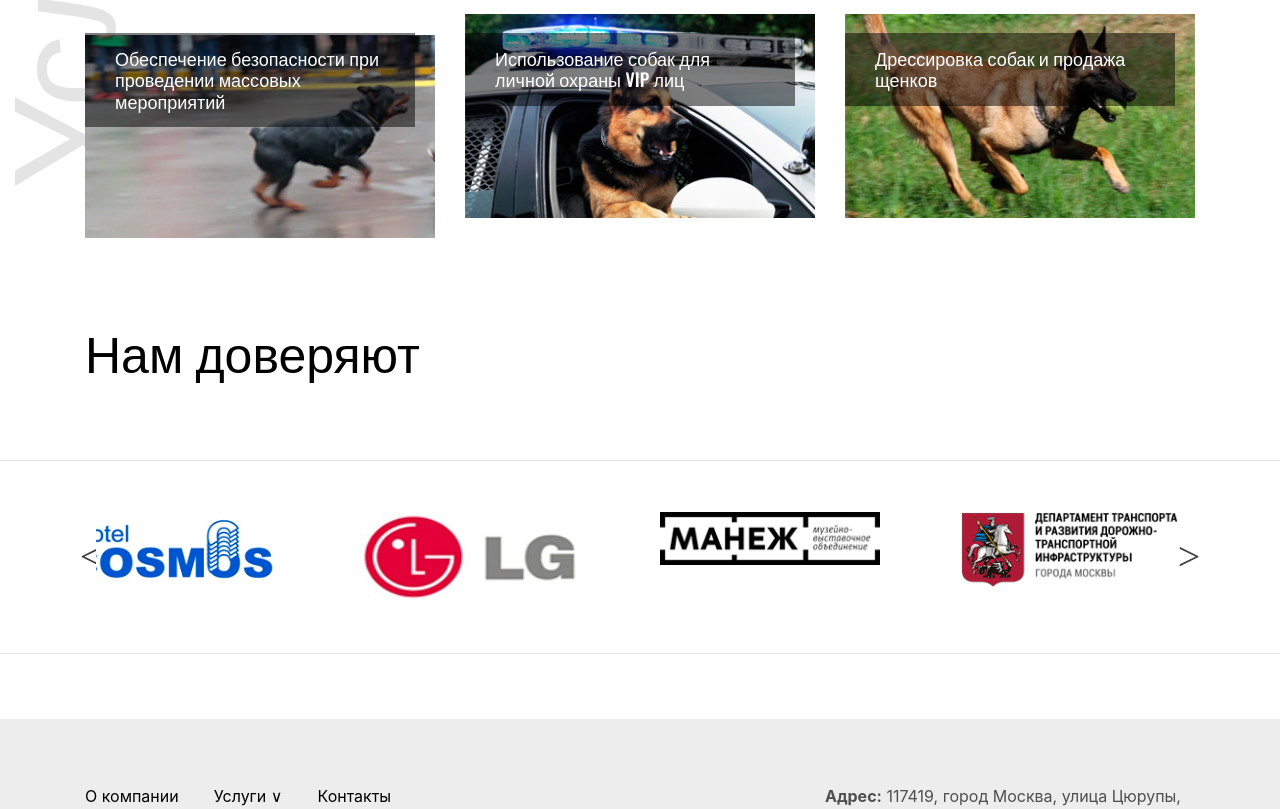
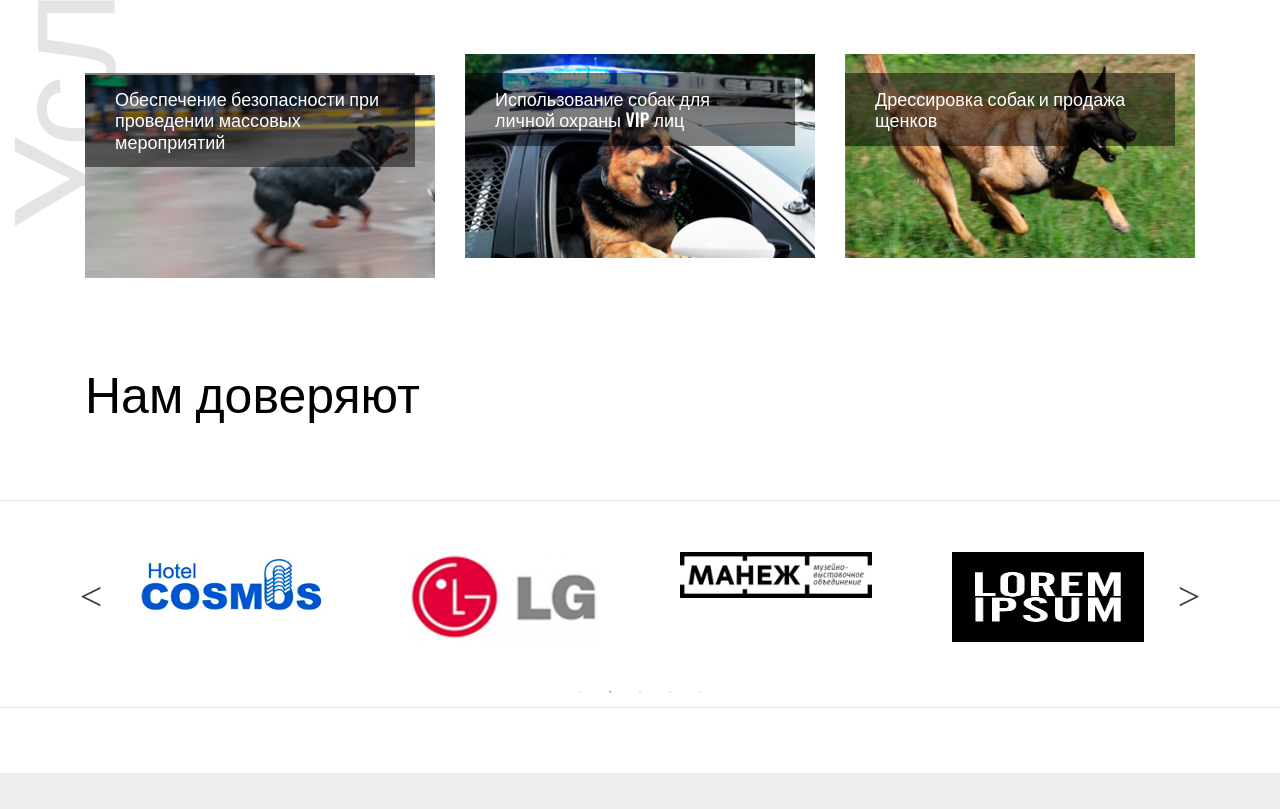
Before and after one commit to abramsea/regul, a plain HTML site: page index.html in a window 1280 px wide. Shown: the part 2610-3419 px from the top of the page. Drawn offline with nearby package versions, Linux system fonts and the light colour scheme; a web font is replaced by a local one.

Commit message:
Add files via upload

```diff
--- a/css/style.css
+++ b/css/style.css
@@ -167,6 +167,7 @@ a {
 .about {
     font-size: 18px;
     margin: 0 0 0 150px;
+    padding: 10px;
     max-width: 435px;
 }
 
@@ -317,6 +318,7 @@ a {
 
 .social {
     margin-top: 20px;
+    padding-bottom: 20px;
 }
 
 .social a:hover {
@@ -391,6 +393,12 @@ a {
 
 }
 
+@media all and (max-width: 1008px) {
+    .header.blue {
+    flex-direction: column;
+    }
+}
+
 
 
 @media all and (max-width: 991px) {
@@ -441,7 +449,9 @@ a {
 
     .header.blue {
         justify-content: space-between;
+        flex-direction: row;
     }
+
     .about {
         margin: 0 auto;
         text-align: justify;
@@ -461,6 +471,9 @@ a {
 
     .video-container {
         text-align: center;
+    }
+    .social {
+        padding-bottom: 0;
     }
 }
 
@@ -551,7 +564,7 @@ a {
     }
 
     .main-caption {
-        margin: 55px 0 435px 20px;
+        margin: 55px 0 455px 20px;
     }
 
 
@@ -560,10 +573,10 @@ a {
 
 @media all and (max-width: 420px) {
     .main-caption {
-        margin: 20px 0 465px 20px;
+        margin: 20px 0 485px 20px;
     }
     .advantages {
-        top: -3370px;
+        top: -3470px;
     }
     .caption {
         line-height: 1;
@@ -582,6 +595,13 @@ a {
     }
 }
 
+@media all and (max-width: 354px) {
+    .advantages {
+        top: -3520px;
+    }
+}
+
+
 @media all and (max-width: 326px) {
     .right {
         margin-left: 30px;
--- a/index.html
+++ b/index.html
@@ -171,10 +171,7 @@
                 <img class="slider-img" src="img/cosmos.jpg" alt="cosmos">
                 <img class="slider-img" src="img/lg.jpg" alt="LG">
                 <img class="slider-img" src="img/manezh.jpg" alt="manezh">
-                <img class="slider-img" src="img/depart.jpg" alt="department">
-                <img class="slider-img" src="img/cosmos.jpg" alt="cosmos">
-                <img class="slider-img" src="img/lg.jpg" alt="LG">
-                <img class="slider-img" src="img/manezh.jpg" alt="manezh">
+                <img class="slider-img" src="img/lorem.png" alt="lorem">
             </div>
 
             <hr>
@@ -221,11 +218,38 @@
 
     <script>
             $('.slider').slick({
-            slidesToShow: 2,
-            slidesToScroll: 1,
-            autoplay: true,
-            autoplaySpeed: 2000,
-            });
+  dots: true,
+  infinite: true,
+  speed: 300,
+  slidesToShow: 4,
+  slidesToScroll: 1,
+  autoplay: true,
+  responsive: [
+    {
+      breakpoint: 1024,
+      settings: {
+        slidesToShow: 3,
+        slidesToScroll: 1,
+        infinite: true,
+        dots: true
+      }
+    },
+    {
+      breakpoint: 600,
+      settings: {
+        slidesToShow: 2,
+        slidesToScroll: 1
+      }
+    },
+    {
+      breakpoint: 480,
+      settings: {
+        slidesToShow: 1,
+        slidesToScroll: 1
+      }
+    }]
+});
+
     </script>
 </body>
 </html>
```
Also changed, not shown: img/lorem.png (added).
